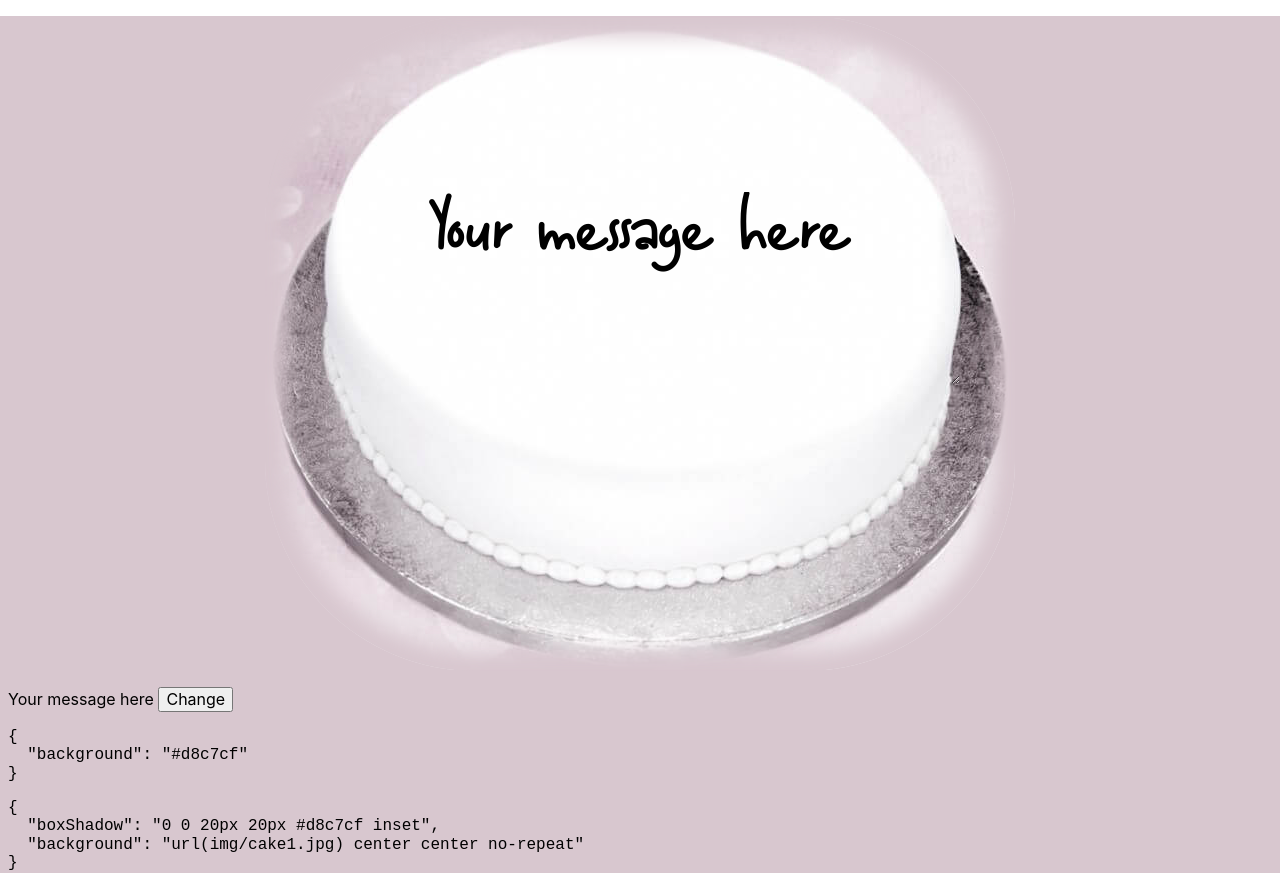
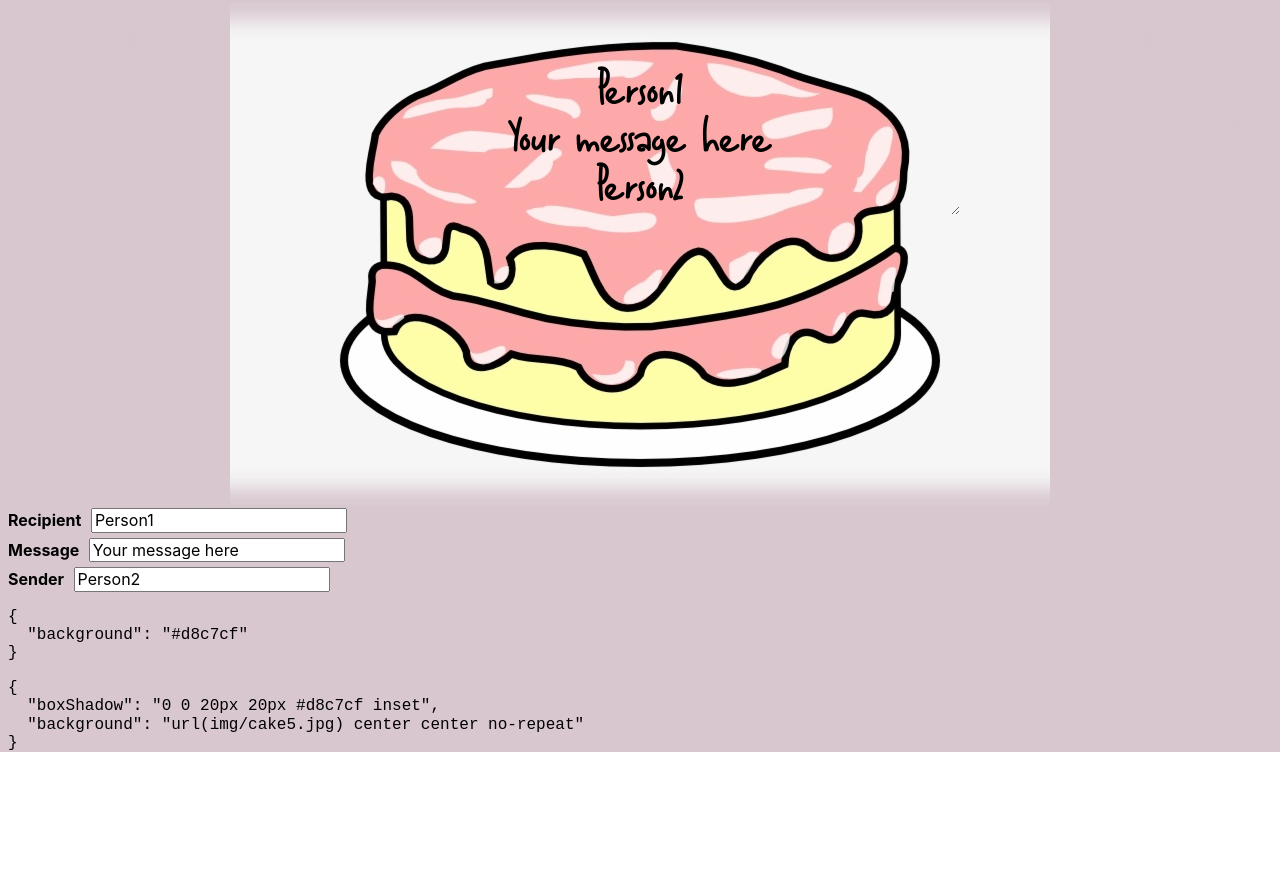
Before and after one commit to SteGriff/choco-message, a plain HTML site: page index.htm in a window 1280 px wide. After the commit the page ends 800 px from the top, so only its background shows below. Drawn offline with Linux system fonts and the light colour scheme.

Commit message:
Starting on some icing styles

```diff
--- a/app.js
+++ b/app.js
@@ -1,21 +1,26 @@
 var app = new Vue({
   el: '#app',
   data: {
+    recipient: 'Person1',
     message: 'Your message here',
-	cake: 1,
+    sender: 'Person2',
+    cake: 5,
     font: 1,
+    icingColour: '#000000',
     cakes: [
-		{id : 1, bgColour: '#d8c7cf'},
-		{id : 2, bgColour: '#d8c7cf'},
-		{id : 3, bgColour: '#d8c7cf'},
+      { id: 1, bgColour: '#d8c7cf' },
+      { id: 2, bgColour: '#d8c7cf' },
+      { id: 3, bgColour: '#d8c7cf' },
+      { id: 4, bgColour: '#d8c7cf' },
+      { id: 5, bgColour: '#d8c7cf' },
     ],
-	bgCol2 : "blue"
+    bgCol2: 'blue',
   },
-  computed : {
+  computed: {
     bodyStyle() {
       return {
-			background : this.bgColour
-		}
+        background: this.bgColour,
+      };
     },
     cakeUrl() {
       return 'img/cake' + this.cake + '.jpg';
@@ -24,16 +29,24 @@ var app = new Vue({
       return {
         boxShadow: '0 0 20px 20px ' + this.bgColour + ' inset',
         //boxShadow: '0 0 20px 20px red inset',
-			background: 'url(' + this.cakeUrl + ') center center no-repeat'
-		}
+        background: 'url(' + this.cakeUrl + ') center center no-repeat',
+      };
     },
     bgColour() {
-		return this.cakes.find(c => c.id === this.cake).bgColour;
-	}
+      return this.cakes.find((c) => c.id === this.cake).bgColour;
     },
-  methods : {
+    combinedMessage() {
+      let outMessage = '';
+      outMessage += this.recipient.length > 0 ? this.recipient + '\r\n' : '';
+      outMessage += this.message.length > 0 ? this.message + '\r\n' : '';
+      outMessage += this.sender.length > 0 ? this.sender + '\r\n' : '';
+
+      return outMessage;
+    },
+  },
+  methods: {
     doThing() {
       this.message = 'Hai';
-    }
-  }
+    },
+  },
 });
--- a/index.htm
+++ b/index.htm
@@ -1,65 +1,43 @@
-<!DOCTYPE HTML>
+<!DOCTYPE html>
 <html>
   <head>
     <title>Choco Message</title>
-<meta http-equiv="content-type" content="text/html; charset=utf-8">
-<meta name="viewport" content="width=device-width, initial-scale=1.0">
-<link rel="stylesheet" href="tachyons.css">
-<style>
-@font-face {
-    font-family: 'font1';
-    src: url('font/font1.woff');
-}
-
-.hidden {
-	visibility: hidden;
-}
-.cake {
-	display: block;
-	margin: 1em auto;
-	width: 750px;
-	max-width: 100%;
-	border-radius: 210px;
-}
-.icing {
-	text-align: center;
-    position: fixed;
-    top: 4em;
-    left: 50%;
-    margin-left: -320px;
-
-    max-width: 90%;
-    width: 640px;
-	height: 4em;
-	overflow: hidden;
-
-	background: transparent;
-    border: none;
-	font-size: 48px;
-	line-height:1.5em;
-}
-.font1 {
-	font-family: 'font1';
-}
-
-
-</style>
+    <meta http-equiv="content-type" content="text/html; charset=utf-8" />
+    <meta name="viewport" content="width=device-width, initial-scale=1.0" />
+    <link rel="stylesheet" href="tachyons.css" />
+    <link rel="stylesheet" href="styles.css" />
   </head>
   <body class="sans-serif">
     <main id="app" class="ph2" :style="{ background : bgColour }">
-
       <div class="cake" :style="imgStyle">
-	<img class="hidden" :src="cakeUrl">
+        <img class="hidden" :src="cakeUrl" />
       </div>
 
-	<textarea :class="['icing', 'font' + font]" v-model="message"></textarea>
+      <div class="form">
+        <textarea
+		  :class="['icing', 'font' + font]"
+		  :style="{ 'color': icingColour }"
+          v-model="combinedMessage"
+        ></textarea>
 
-    {{ message }}
-	<button @click="doThing()">Change</button>
-
+        <div class="form-control">
+          <label>Recipient</label>
+		  <input v-model="recipient" placeholder="Recipient" />
+		  <icing-colour></icing-colour>
+        </div>
+        <div class="form-control">
+          <label>Message</label>
+		  <input v-model="message" placeholder="Message" />
+		  <icing-colour></icing-colour>
+        </div>
+        <div class="form-control">
+          <label>Sender</label>
+		  <input v-model="sender" placeholder="Sender" />
+		  <icing-colour></icing-colour>
+        </div>
+      </div>
       <pre>{{bodyStyle}}</pre>
       <pre>{{imgStyle}}</pre>
-
     </main>
     <script src="vue.js"></script>
     <script src="app.js"></script>
--- /dev/null
+++ b/styles.css
@@ -0,0 +1,45 @@
+@font-face {
+  font-family: 'font1';
+  src: url('font/font1.woff');
+}
+
+.hidden {
+  visibility: hidden;
+}
+
+.cake {
+  display: block;
+  border-radius: 210px;
+}
+
+.icing {
+  text-align: center;
+  position: fixed;
+  top: 2.15em;
+  left: 50%;
+  margin-left: -320px;
+
+  max-width: 90%;
+  width: 640px;
+  height: 4em;
+  overflow: hidden;
+
+  background: transparent;
+  border: none;
+  font-size: 30px;
+  line-height: 1.6em;
+  height: 150px;
+}
+
+.font1 {
+  font-family: 'font1';
+}
+
+.form-control {
+  margin-bottom: 5px;
+}
+
+.form-control label {
+  margin-right: 5px;
+  font-weight: bold;
+}
```
Also changed, not shown: components/icing-colour.htm (added, +5 -0 lines), components/icing-colour.js (added), img/cake5.jpg (added), imgcake5.jpg (added). Lines whose indentation alone changed are shown as unchanged.
